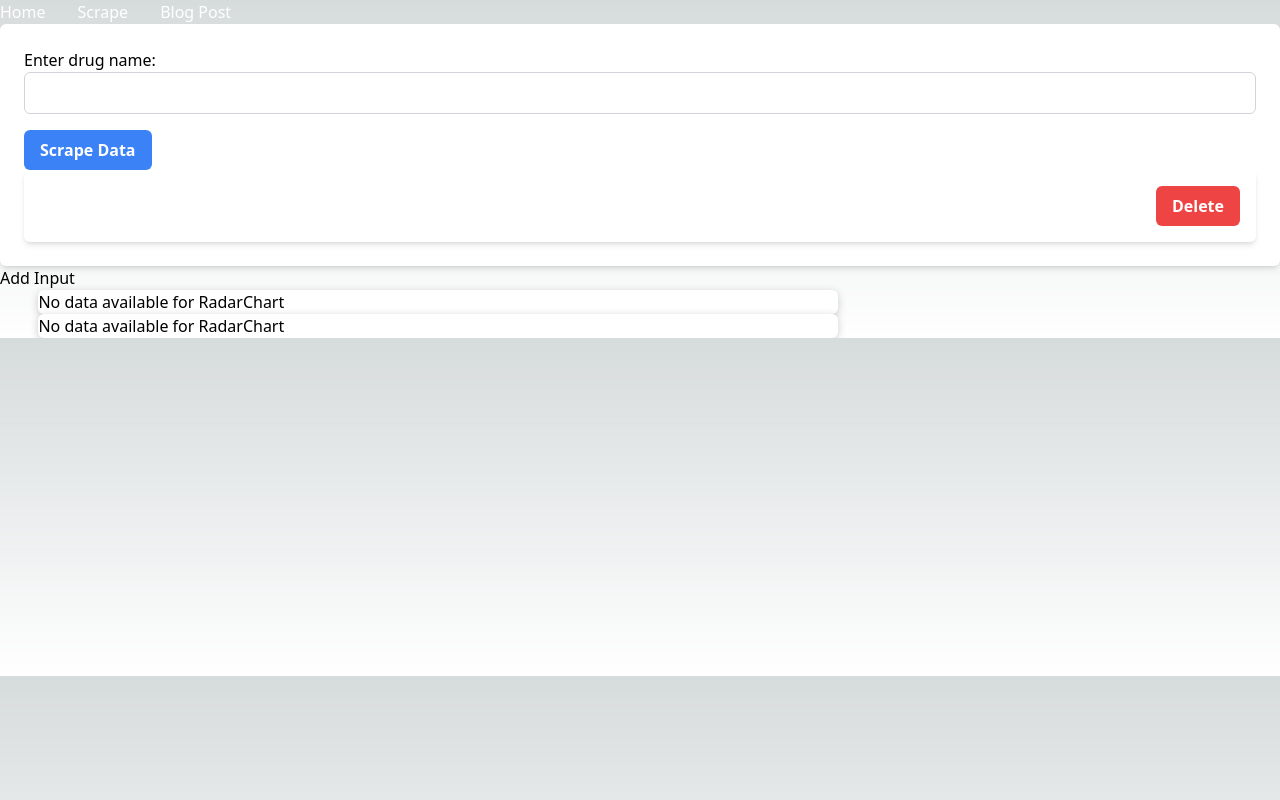
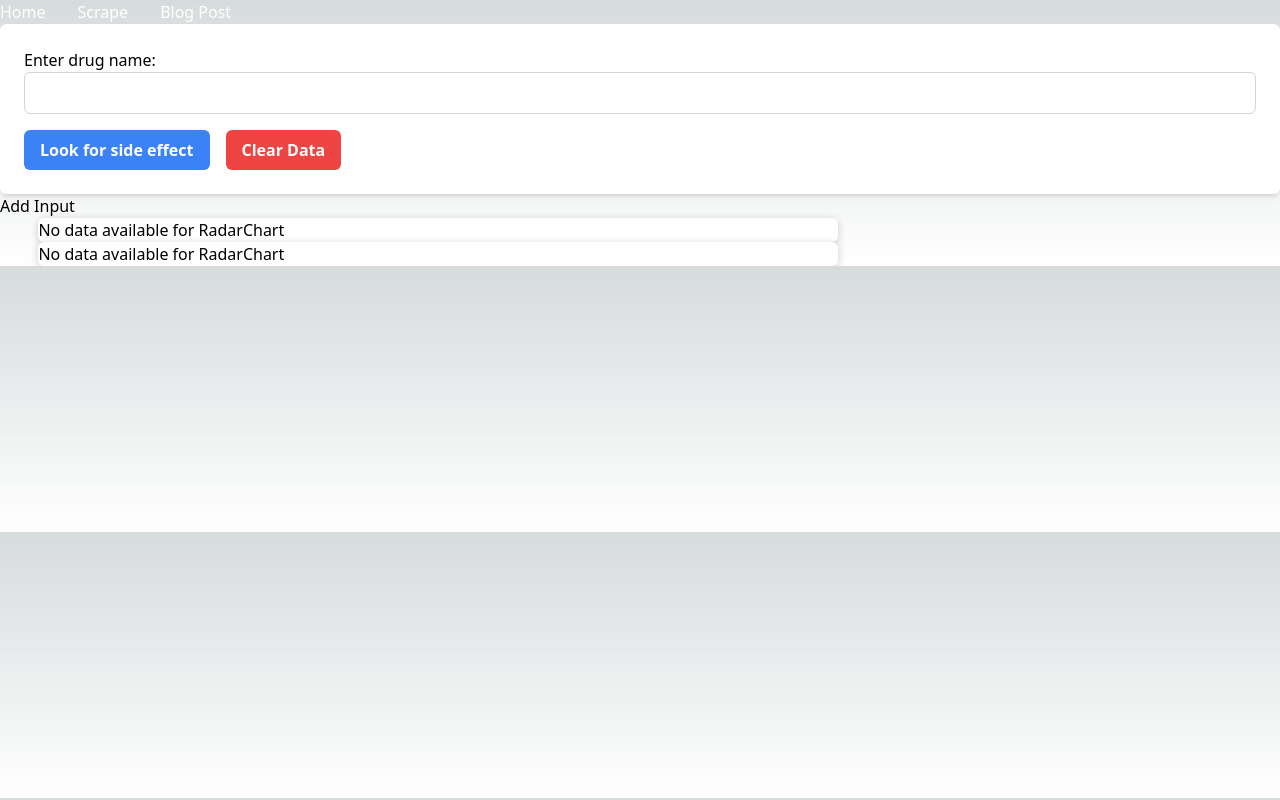
Before and after one commit to janlebar/sideeffect_nextjs, a Next.js app: page /scrape in a window 1280 px wide. Built offline with nearby package versions, Linux system fonts and the light colour scheme.

Commit message:
delete button

```diff
--- a/components/Form.js
+++ b/components/Form.js
@@ -1,9 +1,7 @@
 import React from 'react';
-import Buttons from './Buttons';
 
-function Form({ urlInput, onSubmit, onChange }) {
+function Form({ urlInput, onSubmit, onChange, onClearData }) {
   return (
-
     <form className="bg-white p-6 shadow-md rounded-md" onSubmit={onSubmit}>
       <label className="block mb-4">
         Enter drug name:
@@ -15,9 +13,11 @@ function Form({ urlInput, onSubmit, onChange }) {
         />
       </label>
       <button className="bg-blue-500 hover:bg-blue-600 text-white font-bold py-2 px-4 rounded-md" type="submit">
-        Scrape Data
+        Look for side effect
       </button>
-      <Buttons />
+      <button className="bg-red-500 hover:bg-red-600 text-white font-bold py-2 px-4 rounded-md ml-4" onClick={onClearData}>
+        Clear Data
+      </button>
     </form>
   );
 }
--- a/components/Userinput.js
+++ b/components/Userinput.js
@@ -6,6 +6,10 @@ function UserInput(args) {
   let [data, setData] = useState([]);
   const [hasError, setError] = useState(false);
   const [urlInputs, setUrlInputs] = useState(['']);
+
+  const handleClearData = () => {
+    setData([]);
+  };
 
   // Function to handle fetching data from an API endpoint and updating the component state
   const handleScrape = async (urlInput) => {
@@ -30,6 +34,7 @@ function UserInput(args) {
       console.error(error);
     }
   };
+
 
 
   // isto k prej
@@ -69,6 +74,7 @@ function UserInput(args) {
   urlInput={urlInput}
   onSubmit={(event) => handleSubmit(event, index)}
   onChange={(event) => handleChange(event, index)}
+  onClearData={handleClearData}
 />
       ))}
       {/* Button to add additional input fields */}
```
Lines whose indentation alone changed are shown as unchanged.
